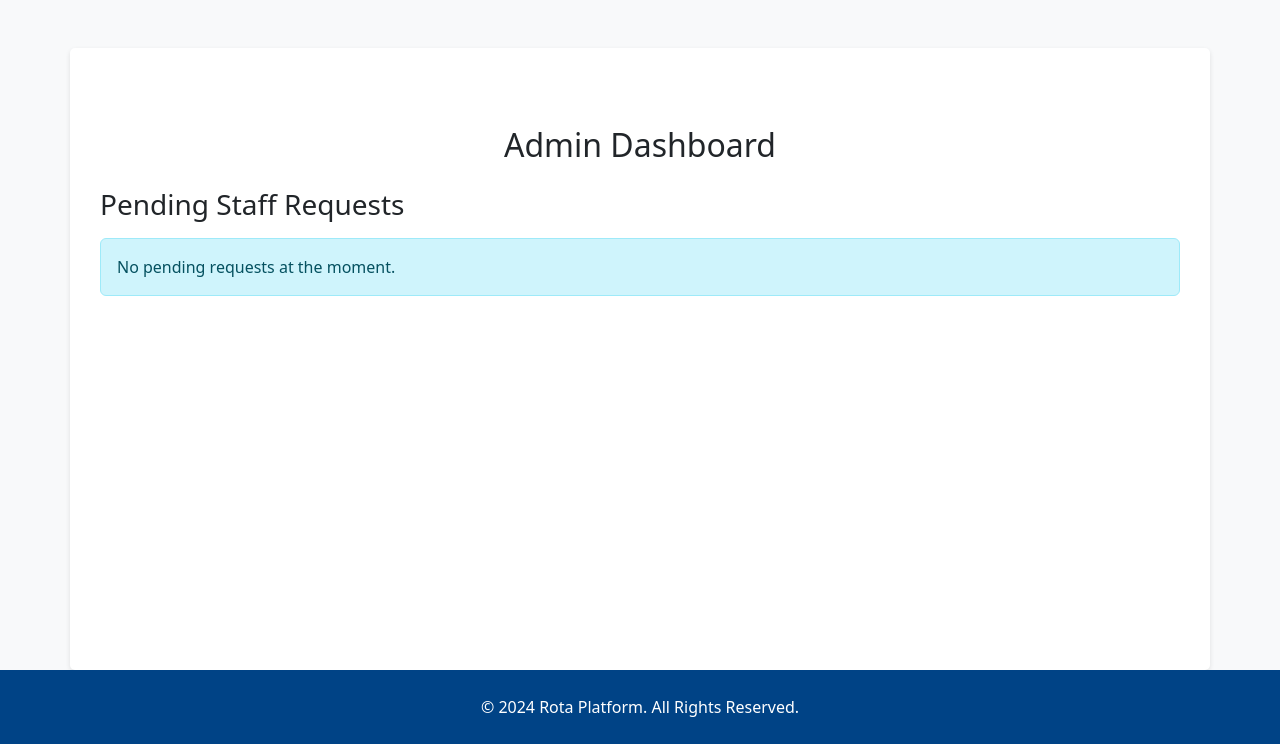
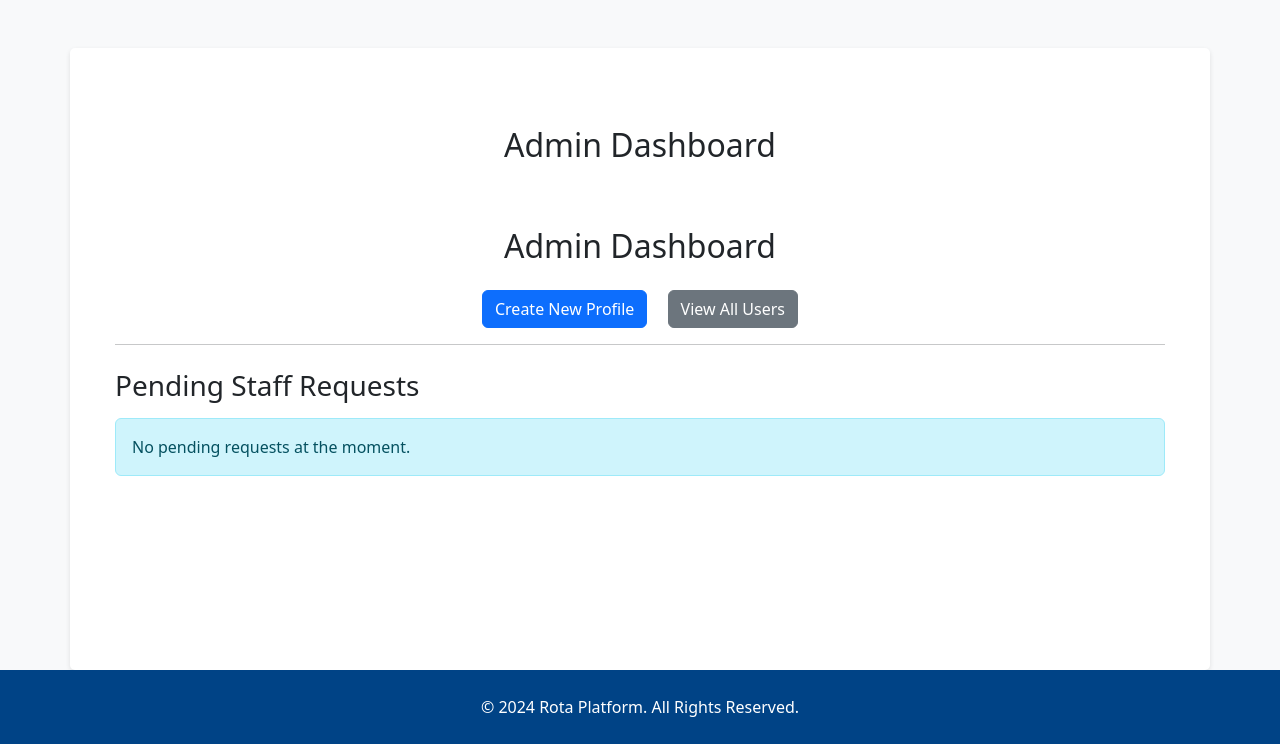
Before and after one commit to pauldmnn/Rota-platform, a Django app: page /admin/dashboard/ in a window 1280 px wide. Shown: the part 56-800 px from the top of the page. Run offline with Django 4.2, Linux system fonts and the light colour scheme; a user stored in the database is signed in; data that the repository does not hold is empty.

Commit message:
Admin is able to update the user profiles

```diff
--- a/rota/templates/rota/admin_dashboard.html
+++ b/rota/templates/rota/admin_dashboard.html
@@ -5,7 +5,16 @@
 {% block content %}
 <div class="container mt-5">
     <h2 class="text-center">Admin Dashboard</h2>
+    <div class="container mt-5">
+        <h2 class="text-center">Admin Dashboard</h2>
 
+        <!-- Add buttons for creating profiles and viewing all users -->
+        <div class="mt-4 text-center">
+            <a href="{% url 'create_staff_profile' %}" class="btn btn-primary mx-2">Create New Profile</a>
+            <a href="{% url 'list_user_profiles' %}" class="btn btn-secondary mx-2">View All Users</a>
+        </div>
+
+        <hr>
     <h3 class="mt-4">Pending Staff Requests</h3>
     {% if staff_requests %}
         <table class="table table-bordered table-striped mt-4">
```
Also changed, not shown: rota/templates/rota/list_user_profiles.html (renamed from rota/templates/rota/list_user_profile.html).
